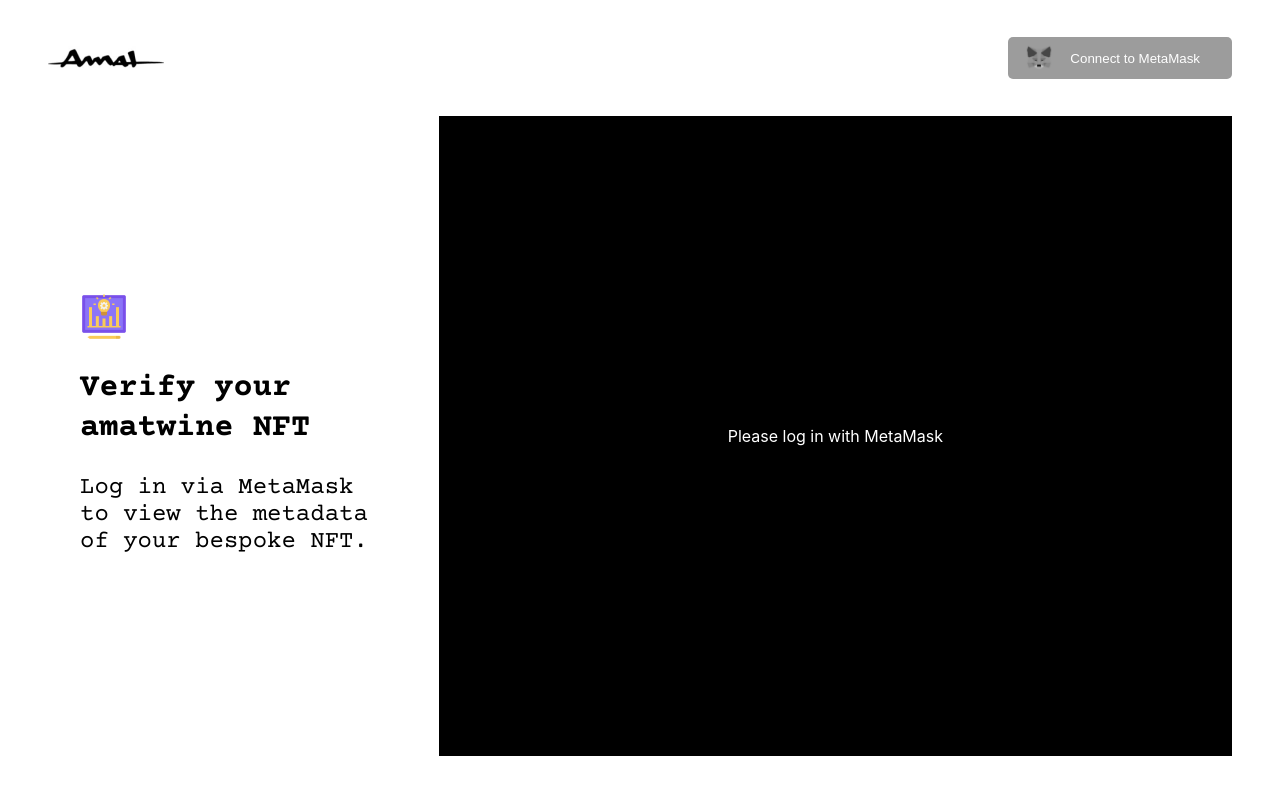
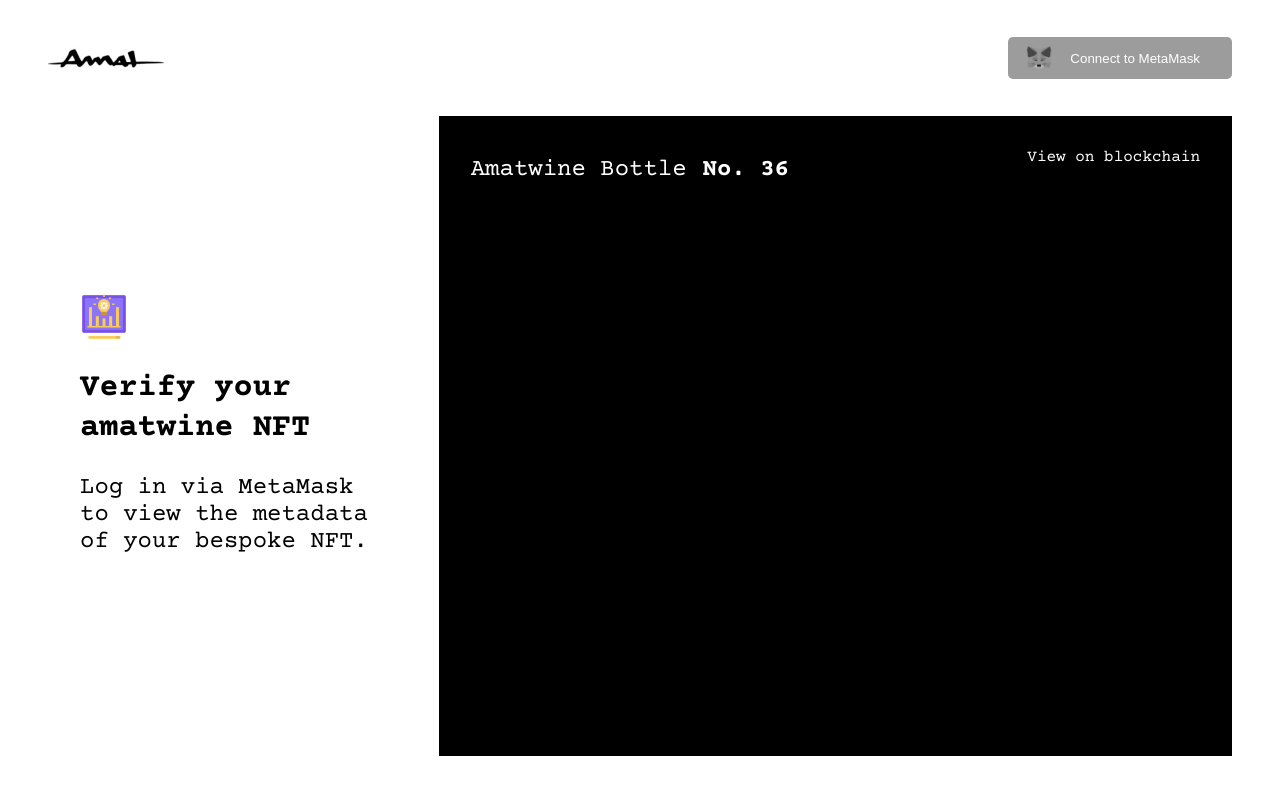
Before and after one commit to lucas-goldner/metro-validity-validifier, a Next.js app: page / in a window 1280 px wide. Shown: the top 794 px of the page. Built offline with nearby package versions, Linux system fonts and the light colour scheme.

Commit message:
feat: Add title row

```diff
--- a/components/InfoArea.js
+++ b/components/InfoArea.js
@@ -1,10 +1,25 @@
 import React from "react";
 import styles from "../styles/InfoArea.module.css";
 
-const InfoArea = () => {
+const InfoArea = ({ nftInfo }) => {
   return (
     <section id={styles.infocontainer}>
-      <p className={"white desc"}>Please log in with MetaMask</p>
+      {nftInfo &&
+      Object.keys(nftInfo).length === 0 &&
+      Object.getPrototypeOf(nftInfo) === Object.prototype ? (
+        <p className={"white desc"}>Please log in with MetaMask</p>
+      ) : (
+        <div className={styles.allInfos}>
+          <div id={styles.titleRow}>
+            <div className={styles.row}>
+              <p className={styles.bottleTitle}>Amatwine Bottle</p>
+              <p className={styles.bottleTitleLight}>No. 36</p>
+            </div>
+            <p className={styles.smallerText}>View on blockchain</p>
+          </div>
+          <div></div>
+        </div>
+      )}
     </section>
   );
 };
--- a/pages/index.js
+++ b/pages/index.js
@@ -7,6 +7,7 @@ import InfoArea from "../components/InfoArea";
 
 export default function Home() {
   const [account, setAccount] = useState("connect");
+  const [nftInfo, setNftInfo] = useState({ name: "liucas" });
 
   useEffect(() => {
     console.log(account);
@@ -28,7 +29,7 @@ export default function Home() {
       <Navbar setAccount={setAccount} />
       <main id={styles.maincontainer}>
         <About />
-        <InfoArea />
+        <InfoArea nftInfo={nftInfo} />
       </main>
     </div>
   );
--- a/styles/InfoArea.module.css
+++ b/styles/InfoArea.module.css
@@ -5,6 +5,53 @@
   background-color: black;
   align-items: center;
   justify-content: center;
+}
+
+#titleRow {
+  display: flex;
+  flex-direction: row;
+  width: 100%;
+  align-self: flex-start;
+}
+
+.allInfos {
+  width: 100%;
+  height: 100%;
+  display: flex;
+  flex-direction: column;
+}
+
+.row {
+  display: flex;
+  flex-direction: row;
+  align-items: center;
+}
+
+.bottleTitle {
+  font-family: Courier Prime;
+  font-weight: 400;
+  font-size: 1.5rem;
+  margin-left: auto;
+  color: white;
+  margin-right: 1rem;
+}
+
+.bottleTitleLight {
+  font-family: Courier Prime;
+  font-weight: 400;
+  font-size: 1.5rem;
+  margin-left: auto;
+  color: white;
+  margin-right: 1rem;
+  font-weight: 700;
+}
+
+.smallerText {
+  font-family: Courier Prime;
+  font-weight: 400;
+  font-size: 1rem;
+  margin-left: auto;
+  color: white;
 }
 
 @media screen and (min-width: 1024px) {
```
